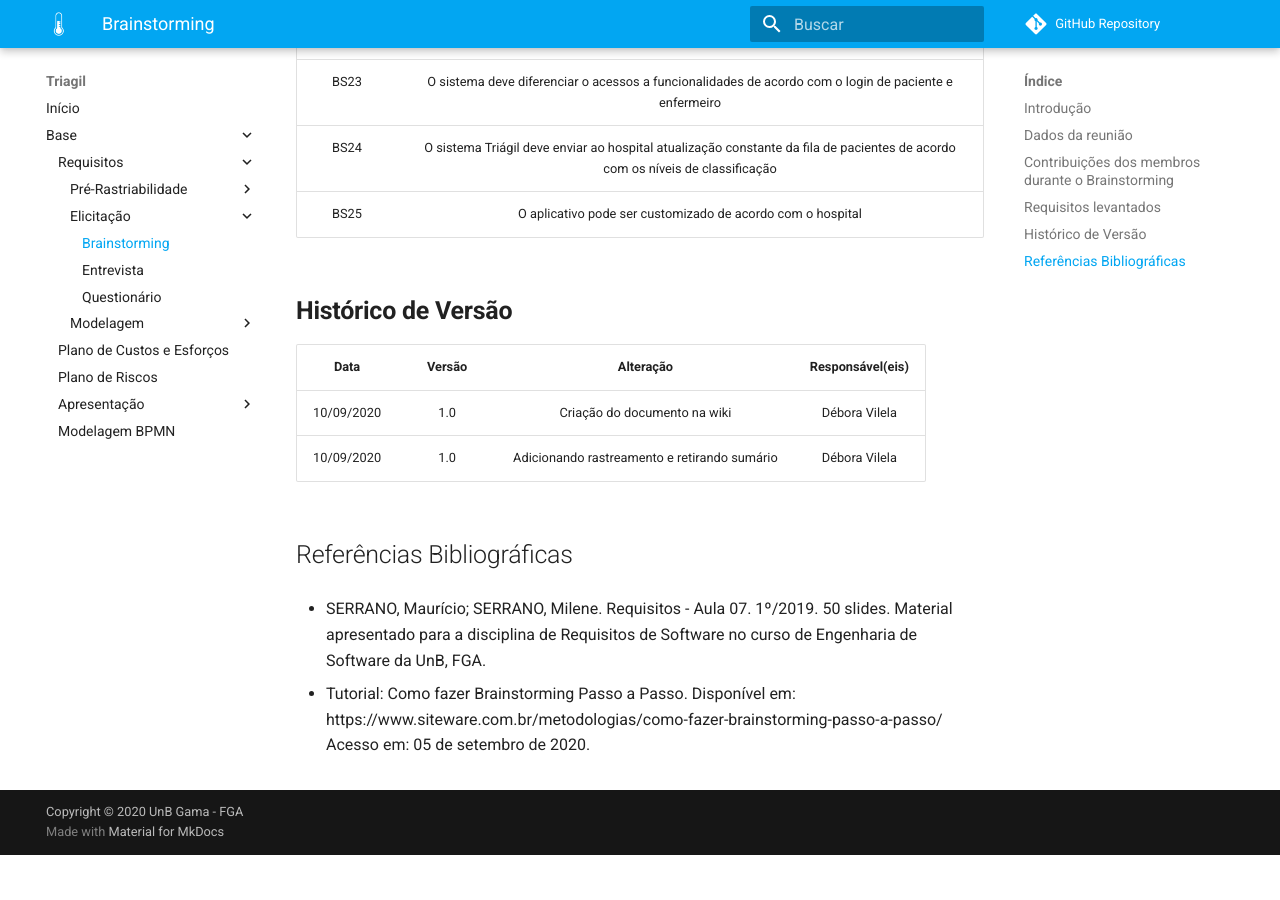
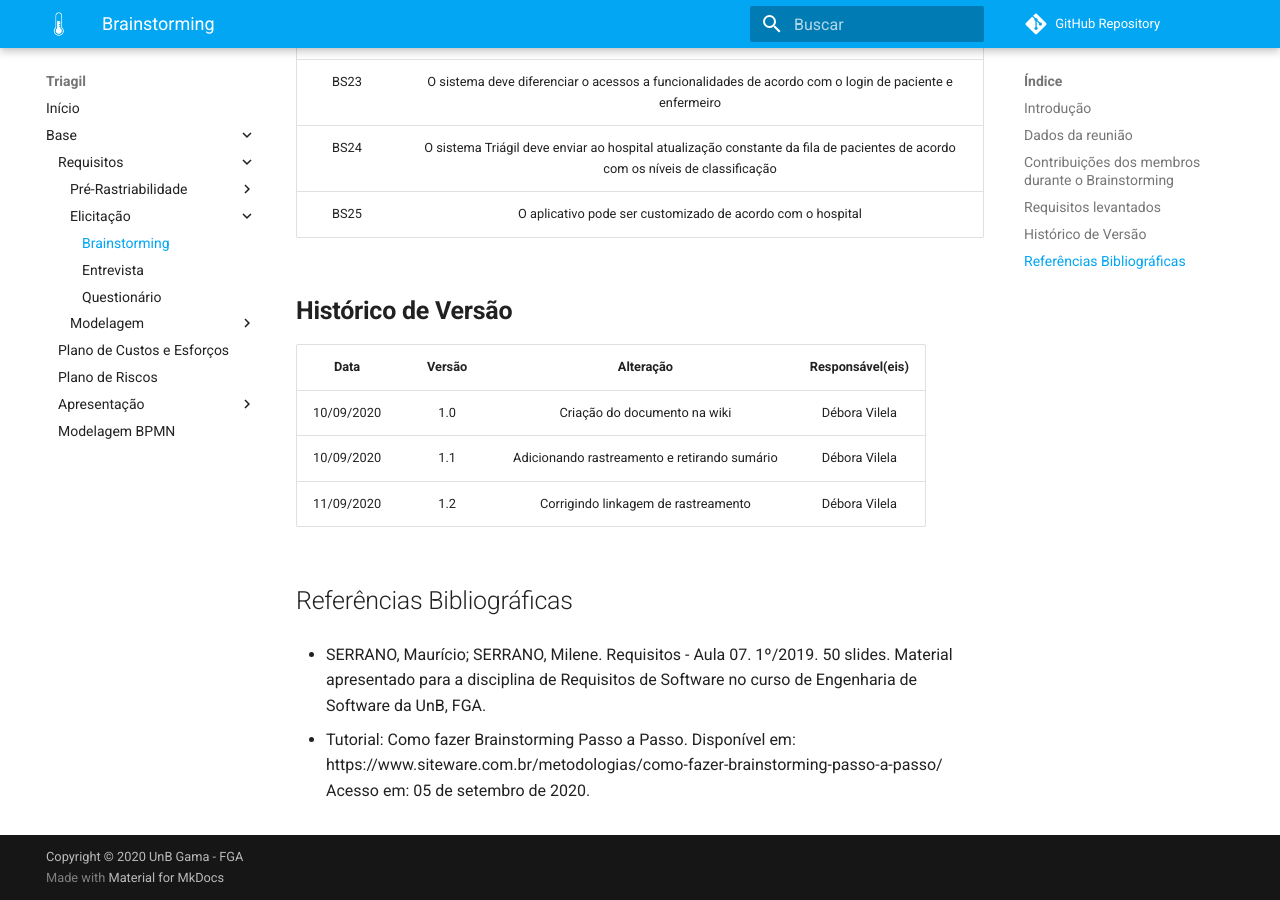
Before and after one commit to UnBArqDsw/2020.1_G1_Triagil, an MkDocs documentation site: the page built from docs/base/requisitos/elicitacao/brainstorming.md, in a window 1280 px wide and 900 px high, scrolled down 3547 px. Built offline with MkDocs 1.6.1 and Material for MkDocs 9.7.7, drawn with Linux system fonts in a browser that asks for light colours; comment, search, counter and statistics services are not loaded; before the commit the page ends 4402 px from its top, so only the background shows below that.

Commit message:
Corrigindo Rastreamento do documento

```diff
--- a/docs/base/requisitos/elicitacao/brainstorming.md
+++ b/docs/base/requisitos/elicitacao/brainstorming.md
@@ -76,7 +76,8 @@ O hospital deve enviar para o nosso sistema dados dos enfermeiros.</p>
 |Data|Versão|Alteração|Responsável(eis)|
 |:--:|:----:|:-------:|:---:|
 | 10/09/2020 | 1.0 | Criação do documento na wiki  | Débora Vilela |
-| 10/09/2020 | 1.0 | Adicionando rastreamento e retirando sumário  | Débora Vilela |
+| 10/09/2020 | 1.1 | Adicionando rastreamento e retirando sumário  | Débora Vilela |
+|11/09/2020|1.2|Corrigindo linkagem de rastreamento|Débora Vilela|
 
 
 ## Referências Bibliográficas
```
